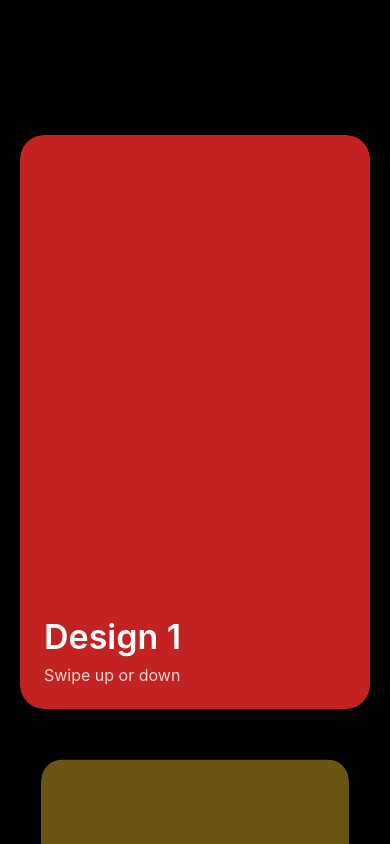
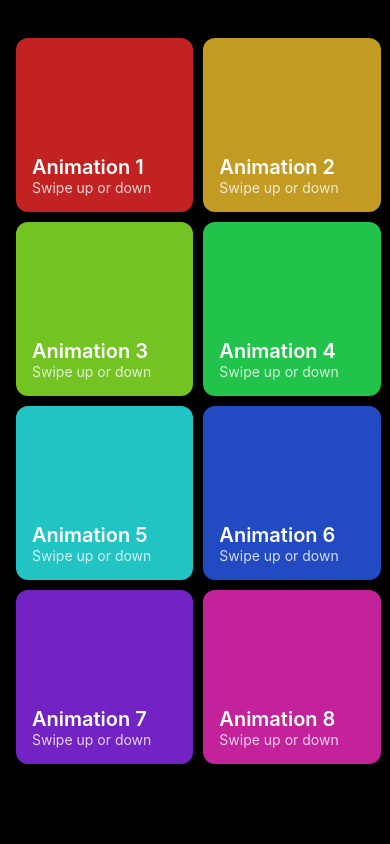
Before and after one commit to sandeepannandi/Animation-Demos, a React Native app: screen / in a window 390 px wide. Built offline with nearby package versions, Linux system fonts and the light colour scheme.

Commit message:
Fix: visual display of carousel to grid

```diff
--- a/src/screens/VerticalCarouselScreen.tsx
+++ b/src/screens/VerticalCarouselScreen.tsx
@@ -1,120 +1,48 @@
-import React, { useMemo, useRef } from 'react';
-import { View, Text, StyleSheet, Dimensions, Animated, Platform, Pressable } from 'react-native';
-import Design1Page from './Design1Page';
+import React from 'react';
+import { View, Text, StyleSheet, Dimensions, Pressable, FlatList, SafeAreaView } from 'react-native';
 
-const { height: SCREEN_HEIGHT, width: SCREEN_WIDTH } = Dimensions.get('window');
+const { width: SCREEN_WIDTH } = Dimensions.get('window');
 
-const HORIZONTAL_PADDING = 20;
-const CARD_SPACING = 16;
-// Active card height smaller than screen so neighbors peek
-const ACTIVE_CARD_HEIGHT = Math.round(SCREEN_HEIGHT * 0.68);
+const HORIZONTAL_PADDING = 16;
+const GAP = 10;
+const CARD_WIDTH = Math.round((SCREEN_WIDTH - HORIZONTAL_PADDING * 2 - GAP) / 2);
+const CARD_HEIGHT = Math.round(CARD_WIDTH );
 
 const DATA = Array.from({ length: 8 }).map((_, i) => ({
   id: `card-${i}`,
-  title: `Design ${i + 1}`,
+  title: `Animation ${i + 1}`,
   subtitle: 'Swipe up or down',
   color: `hsl(${(i * 45) % 360} 70% 45%)`
 }));
 
-const ITEM_SIZE = ACTIVE_CARD_HEIGHT; // logical size used for snap interval
-
 export default function VerticalCarouselScreen() {
-  const scrollY = useRef(new Animated.Value(0)).current;
-  const [showDesign1, setShowDesign1] = React.useState(false);
-
-  const snapToInterval = useMemo(() => ITEM_SIZE + CARD_SPACING, []);
+  const keyExtractor = (item: typeof DATA[number]) => item.id;
 
   return (
-    <View style={styles.container}>
-      <Animated.FlatList
+    <SafeAreaView style={styles.container}>
+      <FlatList
         data={DATA}
-        keyExtractor={(item) => item.id}
+        keyExtractor={keyExtractor}
+        numColumns={2}
         showsVerticalScrollIndicator={false}
-        contentContainerStyle={{
-          paddingTop: (SCREEN_HEIGHT - ITEM_SIZE) / 2,
-          paddingBottom: (SCREEN_HEIGHT - ITEM_SIZE) / 2,
-        }}
-        snapToInterval={snapToInterval}
-        decelerationRate={'fast'}
-        bounces={false}
-        onScroll={Animated.event(
-          [{ nativeEvent: { contentOffset: { y: scrollY } } }],
-          { useNativeDriver: true }
-        )}
-        scrollEventThrottle={16}
-        renderItem={({ item, index }) => {
-          const inputRange = [
-            (index - 1) * snapToInterval,
-            index * snapToInterval,
-            (index + 1) * snapToInterval,
-          ];
-
-          const scale = scrollY.interpolate({
-            inputRange,
-            outputRange: [0.88, 1, 0.88],
-            extrapolate: 'clamp',
-          });
-
-          const opacity = scrollY.interpolate({
-            inputRange,
-            outputRange: [0.55, 1, 0.55],
-            extrapolate: 'clamp',
-          });
-
-          const elevation = scrollY.interpolate({
-            inputRange,
-            outputRange: [1, 9, 1],
-            extrapolate: 'clamp',
-          });
-
-          const isFirst = index === 0;
-
-          return (
-            <Animated.View
-              style={[
-                styles.cardWrapper,
-                {
-                  height: ACTIVE_CARD_HEIGHT,
-                  transform: [{ scale }],
-                  opacity,
-                },
-              ]}
-            >
+        contentContainerStyle={{ paddingHorizontal: HORIZONTAL_PADDING, paddingVertical: GAP }}
+        columnWrapperStyle={{ gap: GAP, marginBottom: GAP }}
+        renderItem={({ item, index }) => (
           <Pressable
             onPress={() => {
-                  if (isFirst) setShowDesign1(true);
+              // handle press as needed
             }}
             android_ripple={{ color: 'rgba(255,255,255,0.06)' }}
-                style={{ flex: 1, borderRadius: 24, overflow: 'hidden' }}
+            style={styles.cardWrapper}
           >
-              <Animated.View
-                style={[
-                  styles.card,
-                  {
-                    backgroundColor: item.color,
-                    shadowOpacity: 0.45,
-                    shadowRadius: 16,
-                    shadowColor: '#000',
-                    shadowOffset: { width: 0, height: 8 },
-                    elevation,
-                  },
-                ]}
-              >
+            <View style={[styles.card, { backgroundColor: item.color }]}>
               <Text style={styles.title}>{item.title}</Text>
               <Text style={styles.subtitle}>{item.subtitle}</Text>
-              </Animated.View>
+            </View>
           </Pressable>
-            </Animated.View>
-          );
-        }}
-        ItemSeparatorComponent={() => <View style={{ height: CARD_SPACING }} />}
+        )}
       />
-      {showDesign1 ? (
-        <View style={styles.pageOverlay}>
-          <Design1Page onBack={() => setShowDesign1(false)} />
-        </View>
-      ) : null}
-    </View>
+    </SafeAreaView>
   );
 }
 
@@ -122,29 +50,32 @@ const styles = StyleSheet.create({
   container: {
     flex: 1,
     backgroundColor: 'black',
-    paddingHorizontal: HORIZONTAL_PADDING,
+    paddingTop: 28,
+    paddingHorizontal: 0,
   },
   cardWrapper: {
-    width: SCREEN_WIDTH - HORIZONTAL_PADDING * 2,
+    height: CARD_HEIGHT,
+    borderRadius: 12,
+
+    overflow: 'hidden',
   },
   card: {
     flex: 1,
-    borderRadius: 24,
-    padding: 24,
+    paddingRight: 42,
+    paddingLeft: 16,
+    paddingBottom: 16,
+
     justifyContent: 'flex-end',
+    alignItems: 'flex-start',
   },
   title: {
     color: 'white',
-    fontSize: 34,
+    fontSize: 20,
     fontWeight: '600',
   },
   subtitle: {
     color: 'rgba(255,255,255,0.8)',
-    fontSize: 16,
-    marginTop: 8,
-  },
-  pageOverlay: {
-    ...StyleSheet.absoluteFillObject,
-    zIndex: 100,
+    fontSize: 14,
+    marginTop: 0,
   },
 });
```
Lines whose indentation alone changed are shown as unchanged.
